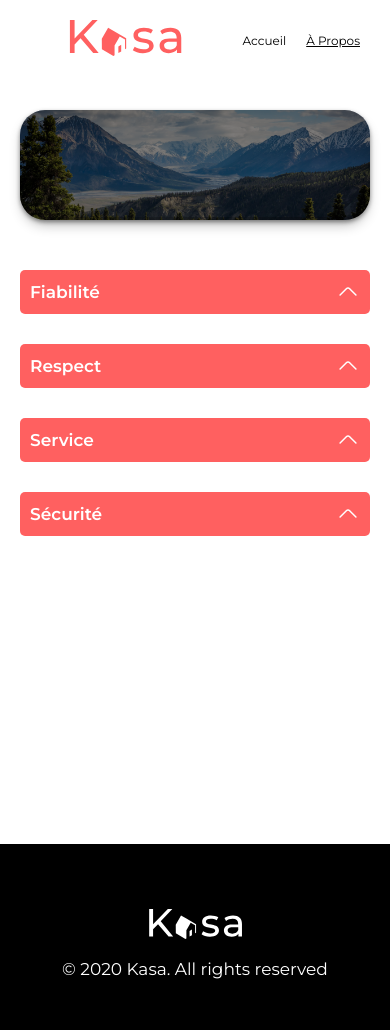
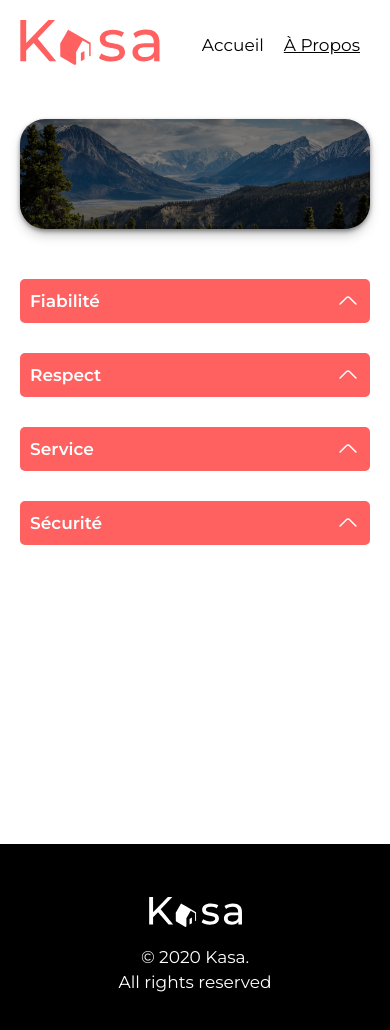
Before and after one commit to ElMoucheh/Projet-11, a React (Create React App) app in the folder kasa/: page /a-propos in a window 390 px wide. Shown: the top 1030 px of the page. Built offline with nearby package versions, Linux system fonts and the light colour scheme.

Commit message:
responsive css

```diff
--- a/kasa/src/assets/components/banner.scss
+++ b/kasa/src/assets/components/banner.scss
@@ -36,3 +36,13 @@
       font-size: 48px;
     }
   }
+
+@media (max-width: 375px) {
+  .banner{
+    height: 100px;
+    h2{
+      font-size: 24px;
+    }
+  }
+
+}
--- a/kasa/src/assets/components/carousel.scss
+++ b/kasa/src/assets/components/carousel.scss
@@ -12,7 +12,7 @@
 
     .carousel-image {
         width: 100%;
-        height: auto;
+        height: 100%;
         object-fit: cover;
     }
 
--- a/kasa/src/assets/components/footer.scss
+++ b/kasa/src/assets/components/footer.scss
@@ -12,10 +12,18 @@
         height: 40px;
         margin-bottom: 20px;
     }
+
+    .txt_footer{
+        display: flex;
+        flex-direction: row;
+        gap: 5px;
+
         p{
             font-size: 24px;
             color: white;
         }
+    }
+
 
     @media (max-width: 768px) {
 
@@ -23,10 +31,18 @@
             height: 30px;
             margin-bottom: 20px;
         }
+
+        .txt_footer{
+            display: flex;
+            flex-direction: column;
+            align-items: center;
+
             p{
                 font-size: 17px;
                 color: white;
             }
+        }
+
 
     }
 }
--- a/kasa/src/assets/components/navbar.scss
+++ b/kasa/src/assets/components/navbar.scss
@@ -13,6 +13,7 @@ nav{
 
         .logo{
             box-sizing: border-box;
+            width: 100%;
         }
     }
 
@@ -35,7 +36,20 @@ nav{
         }
     }
 
-    @media (max-width: 768px) {
+    @media (max-width: 1440px) {
+
+        .logo {
+            height: 45px;
+        }
+
+        ul {
+            li {
+                font-size: 17px;
+            }
+        }
+    }
+
+    @media (max-width: 375px) {
 
         .logo {
             height: 36px;
--- a/kasa/src/assets/pages/accomodation.scss
+++ b/kasa/src/assets/pages/accomodation.scss
@@ -259,3 +259,34 @@
     content: '';
   }
 }
+
+
+
+
+@media (max-width: 375px) {
+  .accomodation {
+    .wrapper_caroussel {
+      height: 255px;
+    }
+  }
+  .accomodation {
+    .container {
+      .container_host {
+        .profil {
+          p {
+            flex: 1;
+          }
+
+          .bubble {
+            flex: 1;
+          }
+        }
+        .container_rate {
+          img {
+            height: 25px;
+          }
+        }
+      }
+    }
+  }
+}
--- a/kasa/src/assets/pages/not_found.scss
+++ b/kasa/src/assets/pages/not_found.scss
@@ -38,7 +38,7 @@
         font-style: normal;
     }
 
-    @media (max-width: 768px) {
+    @media (max-width: 1440px) {
 
         h1{
             font-size: 144px;
@@ -48,4 +48,15 @@
             font-size: 18px;
         }
     }
+
+    @media (max-width: 375px) {
+
+        h1{
+            font-size: 80px;
+        }
+
+        p{
+            font-size: 12px;
+        }
+    }
 }
--- a/kasa/src/components/footer.js
+++ b/kasa/src/components/footer.js
@@ -6,7 +6,10 @@ const Footer = () => {
     return (
         <div className='footer'>
             <Logo className="logo"/>
-            <p>© 2020 Kasa. All rights reserved</p>
+            <div className='txt_footer'>
+                <p>© 2020 Kasa.</p>
+                <p>All rights reserved</p>
+            </div>
         </div>
     );
 };
--- a/kasa/src/pages/accomodation.js
+++ b/kasa/src/pages/accomodation.js
@@ -2,7 +2,7 @@ import React, { useEffect, useState } from 'react';
 import { useParams, useNavigate } from 'react-router-dom';
 import Carousel from '../components/caroussel';
 import RatingStars from '../components/rating_stars';
-import ContainerList from '../components/collapse';
+import Collapse from '../components/collapse';
 import Tags from '../components/tags';
 import "../assets/pages/accomodation.scss";
 
@@ -66,12 +66,12 @@ const Accomodation = () => {
         </div>
       </div>
       <div className='container_details'>
-        <ContainerList
+        <Collapse
           title="Description"
           content={logement.description}
           isList={false}
         />
-        <ContainerList
+        <Collapse
           title="Équipements"
           content={logement.equipments}
           isList={true}
```
Lines whose indentation alone changed are shown as unchanged.
